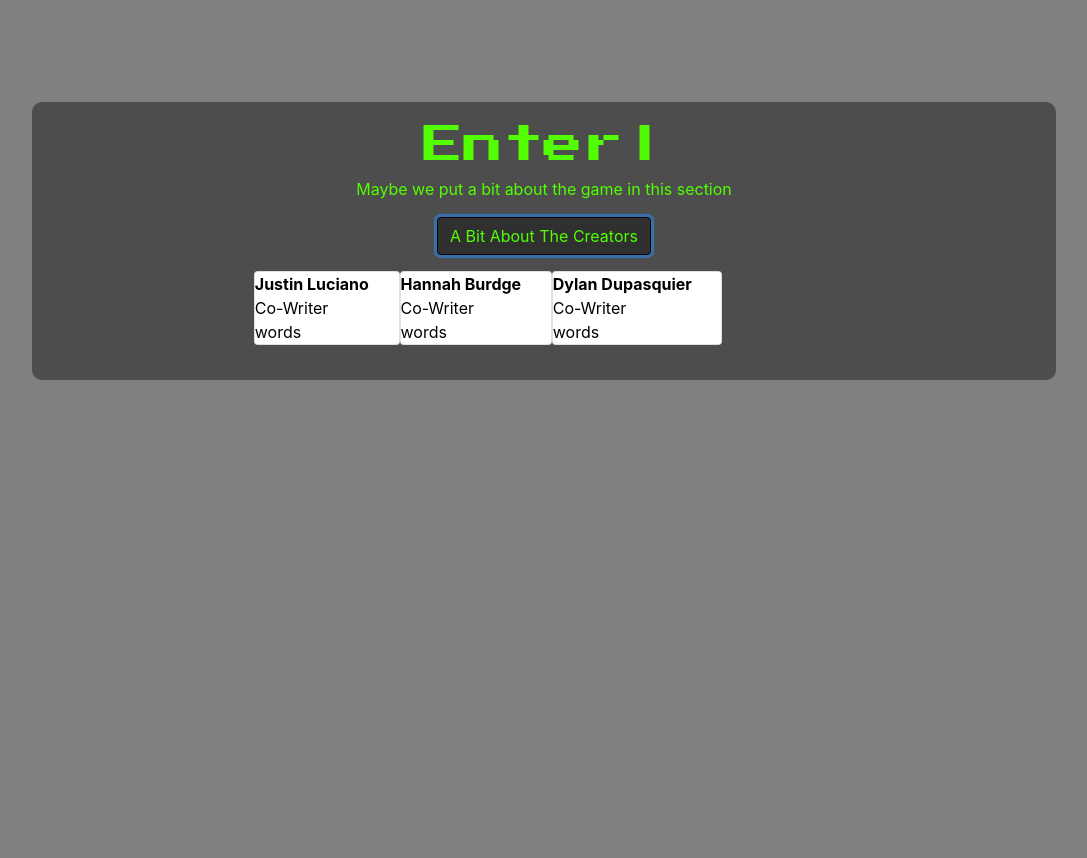
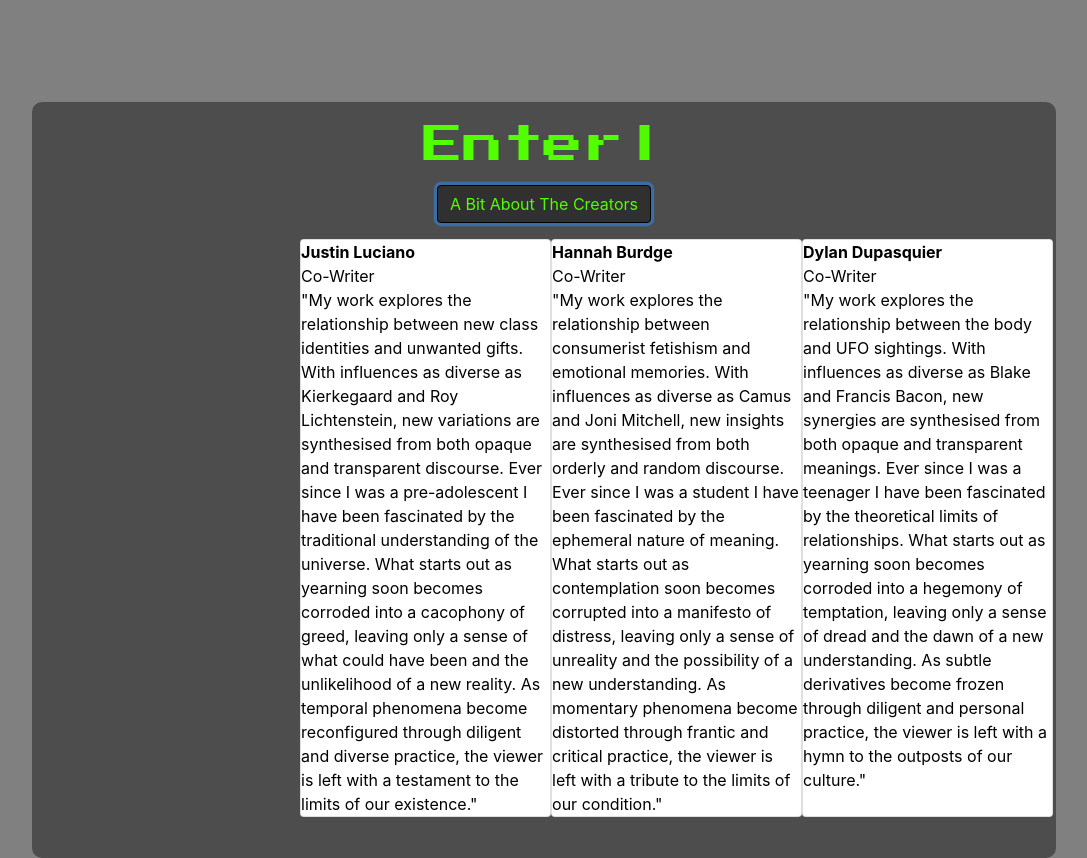
Before and after one commit to Ddupasquier/Phase3Project---Front_End, a React (Create React App) app in the folder my-app-frontend/: page / in a window 1280 px wide. Both pictures are taken after a click on the button "A Bit About The Creators". Shown: the whole page, without its empty margins (96-1183 px from the left). Before the commit the page ends 800 px from the top, so only its background shows below. Built offline with nearby package versions, Linux system fonts and the light colour scheme.

Commit message:
about filled in

```diff
--- a/my-app-frontend/src/AboutCreators.js
+++ b/my-app-frontend/src/AboutCreators.js
@@ -8,7 +8,7 @@ function AboutCreators() {
             <b>Justin Luciano</b>
           </div>
           <div className="meta">Co-Writer</div>
-          <div className="description">words</div>
+          <div className="description">"My work explores the relationship between new class identities and unwanted gifts. With influences as diverse as Kierkegaard and Roy Lichtenstein, new variations are synthesised from both opaque and transparent discourse. Ever since I was a pre-adolescent I have been fascinated by the traditional understanding of the universe. What starts out as yearning soon becomes corroded into a cacophony of greed, leaving only a sense of what could have been and the unlikelihood of a new reality. As temporal phenomena become reconfigured through diligent and diverse practice, the viewer is left with a testament to the limits of our existence."</div>
         </div>
       </div>
       <div className="card">
@@ -17,7 +17,7 @@ function AboutCreators() {
             <b>Hannah Burdge</b>
           </div>
           <div className="meta">Co-Writer</div>
-          <div className="description">words</div>
+          <div className="description">"My work explores the relationship between consumerist fetishism and emotional memories. With influences as diverse as Camus and Joni Mitchell, new insights are synthesised from both orderly and random discourse. Ever since I was a student I have been fascinated by the ephemeral nature of meaning. What starts out as contemplation soon becomes corrupted into a manifesto of distress, leaving only a sense of unreality and the possibility of a new understanding. As momentary phenomena become distorted through frantic and critical practice, the viewer is left with a tribute to the limits of our condition."</div>
         </div>
       </div>
       <div className="card">
@@ -26,7 +26,7 @@ function AboutCreators() {
             <b>Dylan Dupasquier</b>
           </div>
           <div className="meta">Co-Writer</div>
-          <div className="description">words</div>
+          <div className="description">"My work explores the relationship between the body and UFO sightings. With influences as diverse as Blake and Francis Bacon, new synergies are synthesised from both opaque and transparent meanings. Ever since I was a teenager I have been fascinated by the theoretical limits of relationships. What starts out as yearning soon becomes corroded into a hegemony of temptation, leaving only a sense of dread and the dawn of a new understanding. As subtle derivatives become frozen through diligent and personal practice, the viewer is left with a hymn to the outposts of our culture."</div>
         </div>
       </div>
     </div>
--- a/my-app-frontend/src/IntroScreen.js
+++ b/my-app-frontend/src/IntroScreen.js
@@ -20,7 +20,7 @@ return (
       </Link>
 
       <p className="togreen">
-        Maybe we put a bit about the game in this section
+
       </p>
       <div>
         <p>
```
